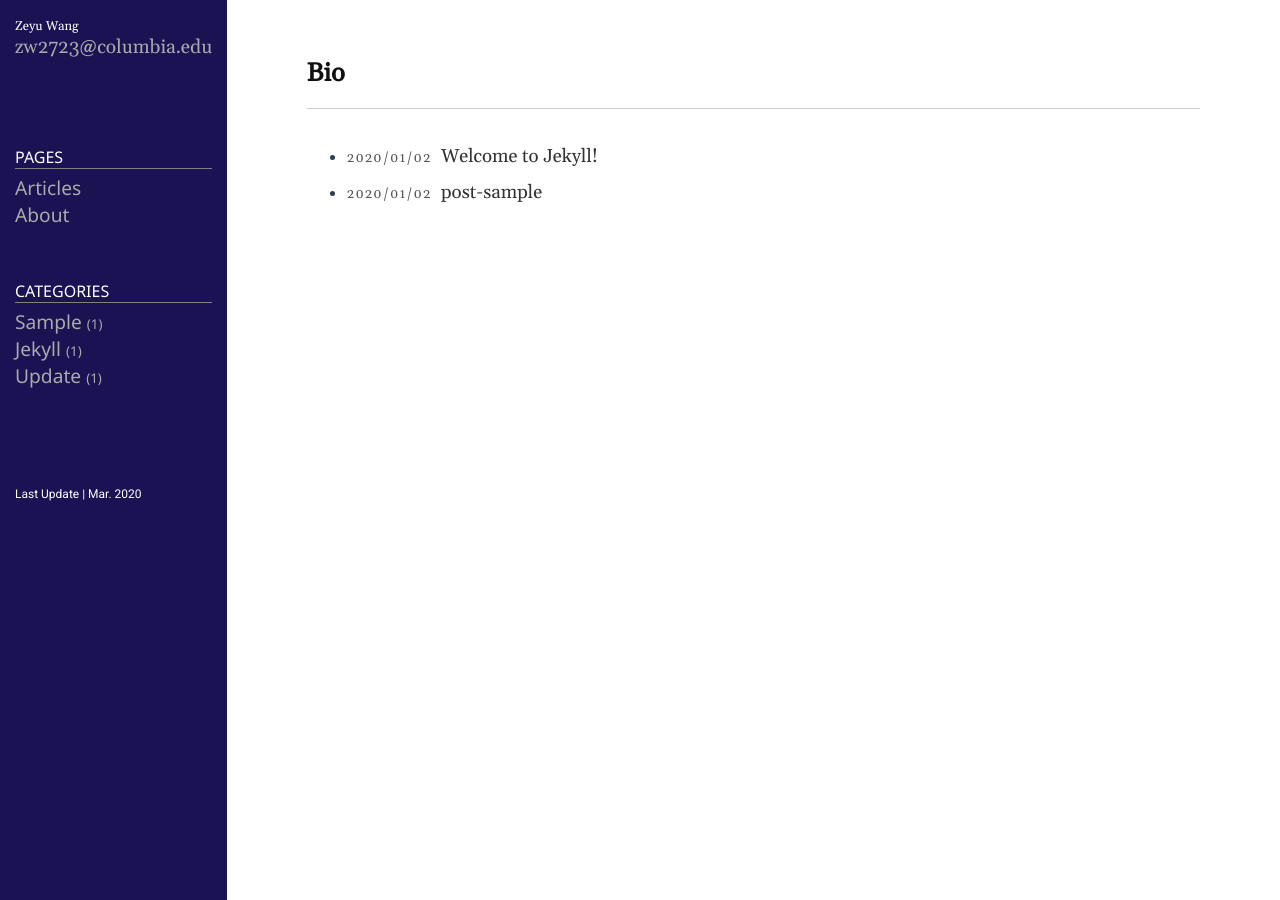
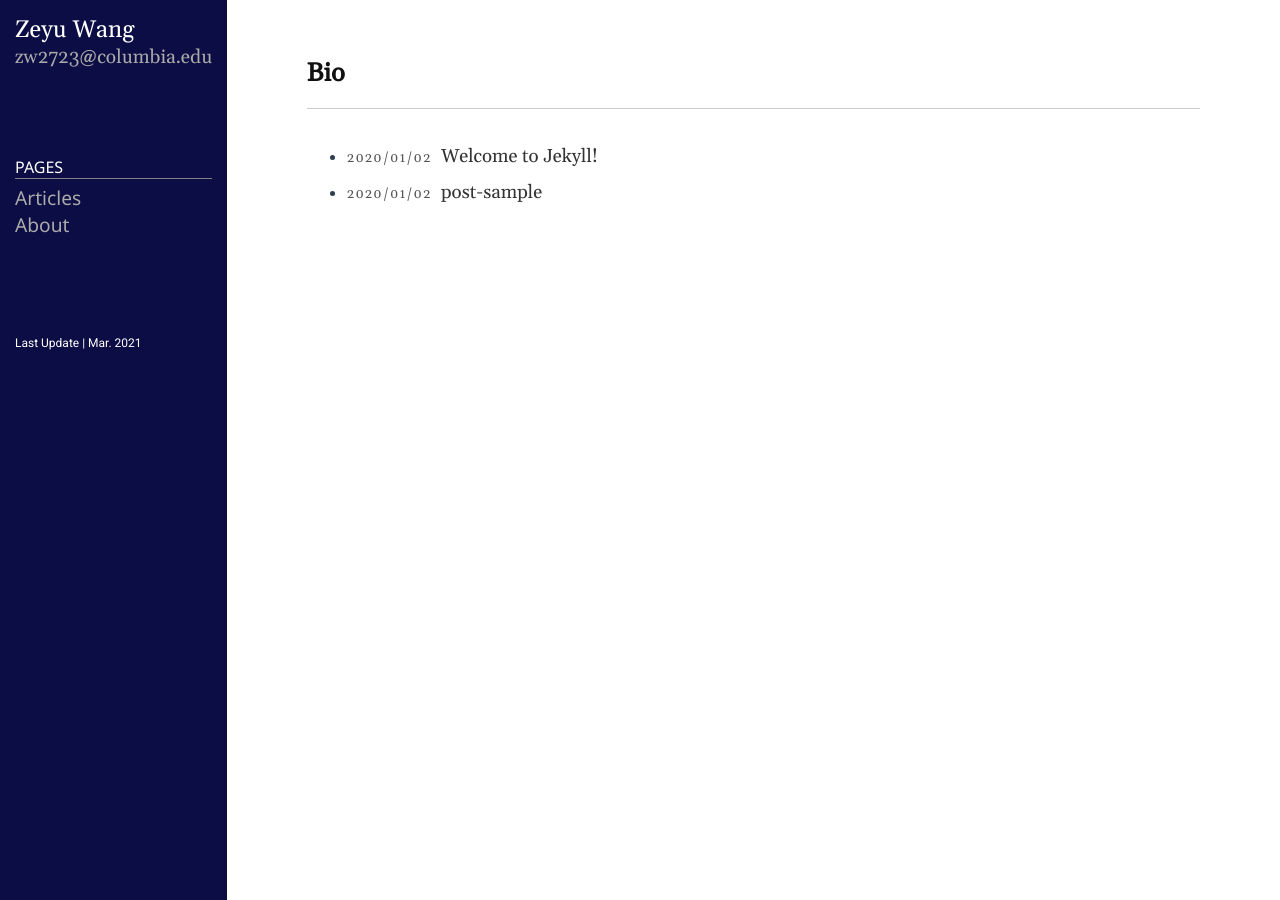
Before and after one commit to WAangzE/ze.github.io, a Jekyll site: the page built from index.md, in a window 1280 px wide. Built offline with Jekyll 4.4.1, drawn with Linux system fonts in a browser that asks for light colours.

Commit message:
update persional site

```diff
--- a/_includes/home.html
+++ b/_includes/home.html
@@ -22,6 +22,4 @@
   </div>
 </article>
 
-
-
 </div>
--- a/_includes/sidebar.html
+++ b/_includes/sidebar.html
@@ -32,21 +32,7 @@
 	</ul>
 </div>
 
-<div class="sidebar-item sidebar-nav">
-  	<ul class="nav">
-			<li class="nav-title">Categories</li>
-	    {% for category in site.categories %}
-	    <li>
-	    	<a class="nav-item" href="{{ root_url }}/{{ site.category_dir }}#{{ category | first }}">
-				<span class="name">{{ category | first }}</span>
-				<span class="badge">{{ category | last | size }}</span>
-	    	</a>
- 		</li>
-	    {% endfor %}
-	  </nav>
-	</ul>
-</div>
 
 <div class="sidebar-item sidebar-footer">
-	<p>Last Update | Mar. 2020</p>
+	<p>Last Update | Mar. 2021</p>
 </div>
--- a/public/css/style.css
+++ b/public/css/style.css
@@ -98,7 +98,7 @@ code {
 	flex: 0 0 220px;
 	padding: 15px;
 	z-index: 1;
-	background-color: rgb(27, 18, 83);
+	background-color: rgb(12, 13, 68);
 	color: #fff;
 }
 
@@ -112,7 +112,7 @@ code {
 }
 
 .sidebar-brand > a {
-	font-size: 80%;
+	font-size: 150%;
 	font-family: 'Gelasio';
 	color: #fff;
 }
```
Also changed, not shown: _config.yml (+0 -20 lines).
